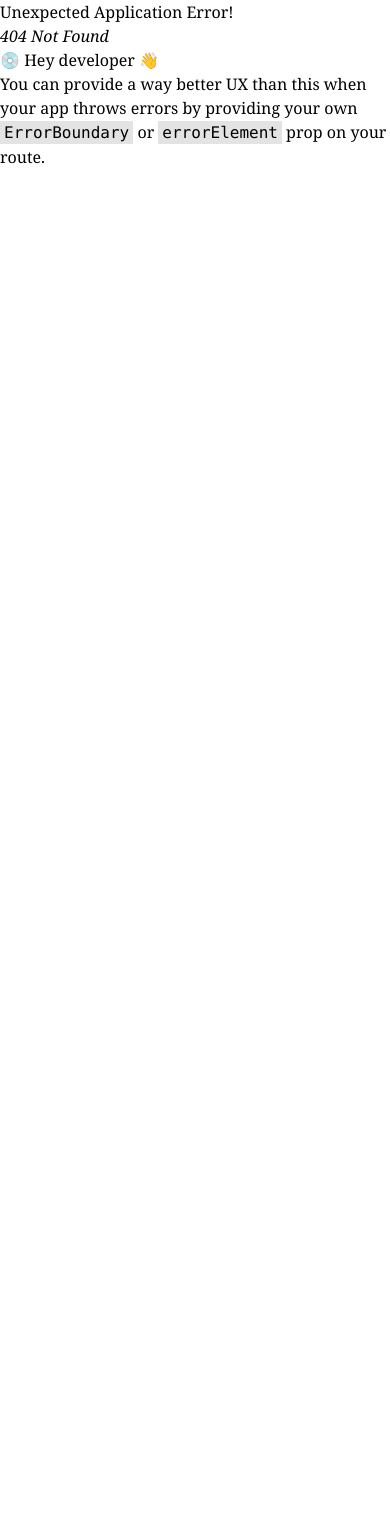
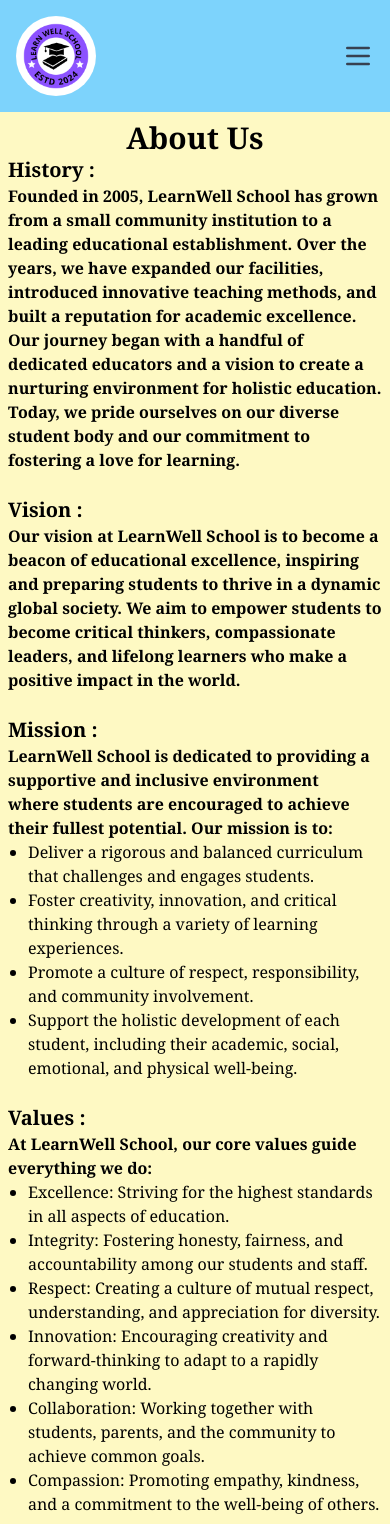
Before and after one commit to SauravShete2003/learn-well-school, a React app: page /about in a window 390 px wide. Before the commit this address had no page. Before the commit the page ends 844 px from the top, so only its background shows below. Built offline with nearby package versions, Linux system fonts and the light colour scheme.

Commit message:
navbar responsive complete

```diff
--- a/package.json
+++ b/package.json
@@ -3,6 +3,7 @@
   "version": "0.1.0",
   "private": true,
   "dependencies": {
+    "@heroicons/react": "^1.0.6",
     "@testing-library/jest-dom": "^5.17.0",
     "@testing-library/react": "^13.4.0",
     "@testing-library/user-event": "^13.5.0",
--- a/src/components/Navbar/Navbar.js
+++ b/src/components/Navbar/Navbar.js
@@ -1,9 +1,22 @@
-import React from "react";
+import React, { useState } from "react";
+import { MenuIcon, XIcon} from '@heroicons/react/outline'
 import badgeLogo from "./Badge Logo.png";
+
 function Navbar() {
+  const [isOpen, setIsOpen] = useState(false);
+
+  const toggleMenu = () => {
+    setIsOpen(!isOpen);
+  };
+
   return (
-    <div className="flex lg:flex justify-evenly items-center bg-sky-300 p-4 cursor-pointer font-semibold ">
-        <img className="h-20 w-auto rounded-full me-10" src={badgeLogo} alt="heading-img" />
+    <div className="w-full bg-sky-300 p-4 font-semibold m-0">
+      <div className="flex justify-between items-center">
+        <img className="h-20 rounded-full" src={badgeLogo} alt="heading-img" />
+        <div className="md:hidden" onClick={toggleMenu}>
+          {isOpen ? <XIcon className="h-8 w-8 text-gray-700" /> : <MenuIcon className="h-8 w-8 text-gray-700" />}
+        </div>
+        <div className="hidden md:flex space-x-8">
           <a href="/">Home</a>
           <a href="/about">About Us</a>
           <a href="/academics">Academics</a>
@@ -14,6 +27,21 @@
           <a href="/events">Events</a>
           <a href="/contact">Contact Us</a>
         </div>
+      </div>
+      {isOpen && (
+        <div className="md:hidden mt-4">
+          <a href="/" className="block py-2">Home</a>
+          <a href="/about" className="block py-2">About Us</a>
+          <a href="/academics" className="block py-2">Academics</a>
+          <a href="/admission" className="block py-2">Admissions</a>
+          <a href="/faculty" className="block py-2">Faculty</a>
+          <a href="/students" className="block py-2">Students</a>
+          <a href="/gallery" className="block py-2">Gallery</a>
+          <a href="/events" className="block py-2">Events</a>
+          <a href="/contact" className="block py-2">Contact Us</a>
+        </div>
+      )}
+    </div>
   );
 }
 
--- a/src/index.css
+++ b/src/index.css
@@ -6,4 +6,5 @@
   margin: 0;
   padding: 0;
 	font-family: ui-serif, Georgia, Cambria, "Times New Roman", Times, serif;
+  background-color: rgb(254 249 195);
 }
--- a/src/index.js
+++ b/src/index.js
@@ -4,6 +4,7 @@
 import { createBrowserRouter, RouterProvider } from 'react-router-dom';
 import Home from "./views/Home/Home"
 import Navbar from './components/Navbar/Navbar';
+import About from './views/About/About';
 
 const root = ReactDOM.createRoot(document.getElementById('root'));
 const router = createBrowserRouter([
@@ -14,6 +15,10 @@
   {
     path : '/navbar',
     element : <Navbar/>
+  },
+  {
+    path : '/about',
+    element : <About/>
   }
 ])
 
--- a/src/views/About/About.js
+++ b/src/views/About/About.js
@@ -1,11 +1,93 @@
-import React from 'react'
-
+import React from "react";
+import Navbar from "../../components/Navbar/Navbar";
 function About() {
   return (
-    <div>
+    <>
+    <Navbar />
+    <div className="p-2">
+      <h2 className="text-center text-3xl font-semibold">About Us</h2>
+      <h2 className="text-xl font-semibold">History :</h2>
+      <p className="font-semibold">
+        Founded in 2005, LearnWell School has grown from a small community
+        institution to a leading educational establishment. Over the years, we
+        have expanded our facilities, introduced innovative teaching methods,
+        and built a reputation for academic excellence. Our journey began with a
+        handful of dedicated educators and a vision to create a nurturing
+        environment for holistic education. Today, we pride ourselves on our
+        diverse student body and our commitment to fostering a love for
+        learning.
+      </p>
+      <br />
+      <h2 className="text-xl font-semibold">Vision :</h2>
+      <p className="font-semibold">
+        Our vision at LearnWell School is to become a beacon of educational
+        excellence, inspiring and preparing students to thrive in a dynamic
+        global society. We aim to empower students to become critical thinkers,
+        compassionate leaders, and lifelong learners who make a positive impact
+        in the world.
+      </p>
+      <br />
+      <h1 className="text-xl font-semibold">Mission :</h1>
+      <ul style={{ listStyleType: "disc" }}>
+        <li className="font-semibold">
+          LearnWell School is dedicated to providing a supportive and inclusive
+          environment <br/>where students are encouraged to achieve their fullest
+          potential. Our mission is to:
+        </li>
+        <ul style={{ listStyleType: "disc", marginLeft: "20px" }}>
+          <li>
+            Deliver a rigorous and balanced curriculum that challenges and
+            engages students.
+          </li>
+          <li>
+            Foster creativity, innovation, and critical thinking through a
+            variety of learning experiences.
+          </li>
+          <li>
+            Promote a culture of respect, responsibility, and community
+            involvement.
+          </li>
+          <li>
+            Support the holistic development of each student, including their
+            academic, social, emotional, and physical well-being.
+          </li>
+        </ul>
+      </ul>
+      <br/>
+      <h1 className="text-xl font-semibold">Values :</h1>
+      <ul style={{ listStyleType: "disc" }}>
+        <li className="font-semibold">At LearnWell School, our core values guide everything we do:</li>
 
+        <ul style={{ listStyleType: "disc", marginLeft: "20px" }}>
+          <li>
+            Excellence: Striving for the highest standards in all aspects of
+            education.
+          </li>
+          <li>
+            Integrity: Fostering honesty, fairness, and accountability among our
+            students and staff.
+          </li>
+          <li>
+            Respect: Creating a culture of mutual respect, understanding, and
+            appreciation for diversity.
+          </li>
+          <li>
+            Innovation: Encouraging creativity and forward-thinking to adapt to
+            a rapidly changing world.
+          </li>
+          <li>
+            Collaboration: Working together with students, parents, and the
+            community to achieve common goals.
+          </li>
+          <li>
+            Compassion: Promoting empathy, kindness, and a commitment to the
+            well-being of others.
+          </li>
+        </ul>
+      </ul>
     </div>
-  )
+  </>
+  );
 }
 
-export default About
+export default About;
--- a/src/views/Home/Home.js
+++ b/src/views/Home/Home.js
@@ -7,9 +7,10 @@
       <Navbar/>
       </div>
       <div className='relative text-white '>
-        <img src='https://t3.ftcdn.net/jpg/03/69/00/58/360_F_369005893_UYbUUUHDiB0HT7vs7EpO0JZ4vf830R5K.jpg' className='w-full blur-sm h-96'/>
+        <img src='https://t3.ftcdn.net/jpg/03/69/00/58/360_F_369005893_UYbUUUHDiB0HT7vs7EpO0JZ4vf830R5K.jpg' className='w-full blur-sm ' style={{height : "416px"}}/>
         <h1 className='font-semibold text-2xl absolute top-1 right-auto px-96 py-1 '>Welcome to Learn Well School</h1>
         <p className='absolute top-10 right-auto px-48 py-3'>LearnWell School is dedicated to nurturing young minds with a commitment to excellence. Our mission is to provide a comprehensive education that fosters intellectual growth, creativity, and a love for lifelong learning. At LearnWell, we believe in cultivating a supportive and inclusive environment where every student is encouraged to achieve their fullest potential. Join us on a journey of discovery, innovation & academic success</p>
+
      </div>
     </>
   )
```
Also changed, not shown: 2 other files. Lines whose indentation alone changed are shown as unchanged.
